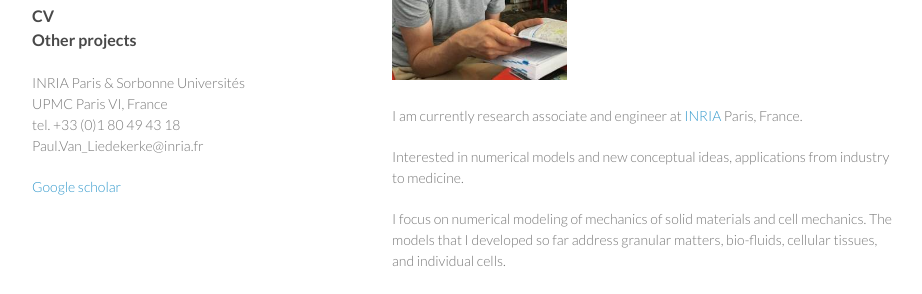
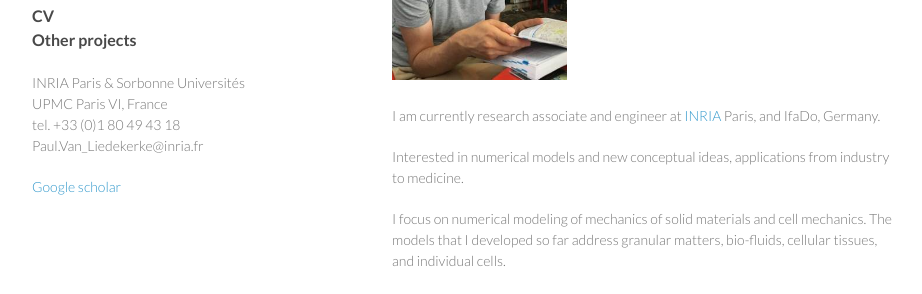
Before and after one commit to paulvanliedekerke/wittgenstein, a Jekyll site: the page index.html, which Jekyll copies as it is, in a window 1280 px wide and 900 px high. Shown: the part 208-502 px from the top of the window, without its empty margins (178-1100 px from the left). Built offline with Jekyll 4.4.1, drawn with Linux system fonts in a browser that asks for light colours; Markdown is read by kramdown in place of the engine named in the settings.

Commit message:
Update index.html

```diff
--- a/index.html
+++ b/index.html
@@ -46,7 +46,7 @@
 <p></p>
 
 <p>
-	I am currently research associate and engineer at <a href="http://www.inria.fr/">INRIA</a> Paris, France.
+	I am currently research associate and engineer at <a href="http://www.inria.fr/">INRIA</a> Paris, and IfaDo, Germany.
 </p>
 
 <p>
```
